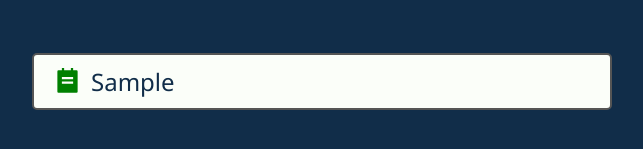
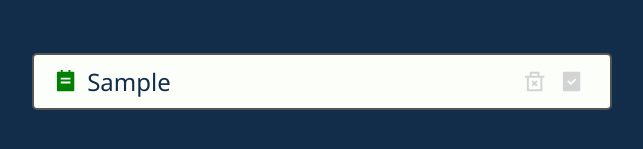
Before and after one commit to ViktorHetman/todo-list, a React (Create React App) app: page / in a window 1280 px wide. Both pictures are taken after typing "Sample" into the empty fields and a click on the button "Submit". Shown: the part 163-312 px from the top of the page, without its empty margins (318-961 px from the left). Built offline with nearby package versions, Linux system fonts and the light colour scheme.

Commit message:
added icon button for delete, set delete func

```diff
--- a/src/App.js
+++ b/src/App.js
@@ -19,7 +19,7 @@ function App() {
   }
 
   const deleteTodoHandler = (id) => {
-    setTodos(todos.filter((todo) => todo.id !== id))
+    return setTodos(todos.filter((todo) => todo.id !== id))
   }
 
   return (
--- a/src/Components/Todo/Todo.js
+++ b/src/Components/Todo/Todo.js
@@ -1,5 +1,6 @@
 import React from 'react'
-import {RiTodoFill} from 'react-icons/ri'
+import {RiTodoFill, RiDeleteBin2Line, RiTaskFill} from 'react-icons/ri'
+
 import styles from './Todo.module.css'
 
 function Todo({todo, deleteTodo}) {
@@ -7,6 +8,8 @@ function Todo({todo, deleteTodo}) {
     <div className={styles.todo}>
         <RiTodoFill className={styles.todoIcon}/>
         <div className={styles.todoText}>{todo.text}</div>
+        <RiDeleteBin2Line className={styles.deleteIcon} onClick={() => deleteTodo(todo.id)}/>
+        <RiTaskFill className={styles.checkIcon}/>
     </div>
   )
 }
--- a/src/Components/Todo/Todo.module.css
+++ b/src/Components/Todo/Todo.module.css
@@ -21,3 +21,38 @@
     margin-right: 10px;
     color: green;
   }
+
+  .completedTodo {
+    background-color: unset;
+    border-color: gray;
+    color: gray;
+  }
+
+  .todo.completedTodo .todoIcon,
+  .todo.completedTodo .checkIcon,
+  .todo.completedTodo .deleteIcon {
+    color: gray;
+  }
+
+  .checkIcon,
+  .deleteIcon {
+    cursor: pointer;
+    color: lightgrey;
+    padding: 0 7px;
+    font-size: 29px;
+    transition: transform 0.3s;
+  }
+
+  .checkIcon:hover,
+  .deleteIcon:hover {
+    cursor: pointer;
+    transform: scale(1.3);
+  }
+
+  .checkIcon:hover {
+    color: green;
+  }
+
+  .deleteIcon:hover {
+    color: red;
+  }
```
